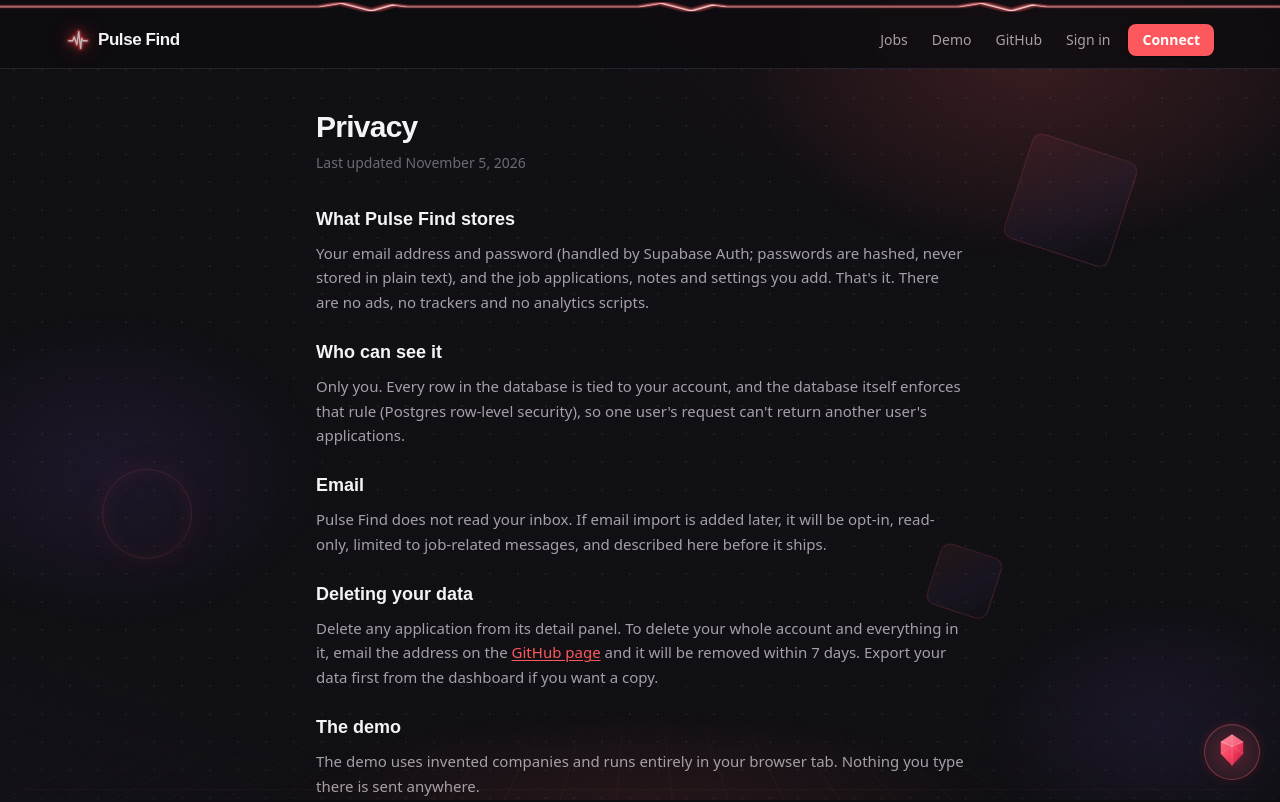
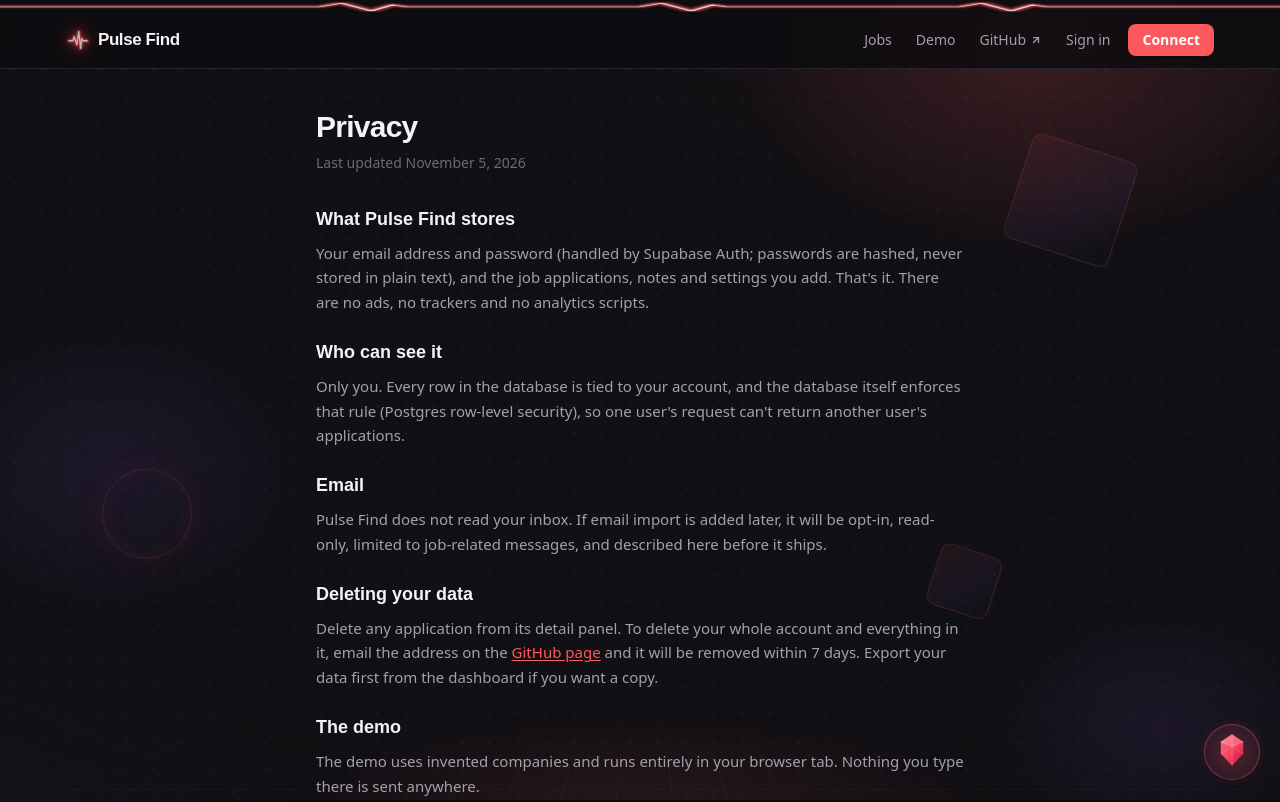
Before and after one commit to kumailrizvi890/Pulse-Find, a Next.js app: page /privacy in a window 1280 px wide. Shown: the top 802 px of the page. Built offline with nearby package versions, Linux system fonts and the light colour scheme; no server answers; a web font is replaced by a local one.

Commit message:
Show an arrow on the GitHub link
Updated GitHub link to include an external icon and adjusted class names for styling.

```diff
--- a/src/components/TopBar.tsx
+++ b/src/components/TopBar.tsx
@@ -1,5 +1,6 @@
 import Link from "next/link";
 import type { ReactNode } from "react";
+import { IconExternalLink } from "./icons";
 import { Logo } from "./Logo";
 import { PulseTrace } from "./PulseTrace";
 
@@ -29,8 +30,8 @@ export const navButton =
 
 export function GitHubLink() {
   return (
-    <Link href="https://github.com/kumailrizvi890/Pulse-Find" className={navLink} target="_blank" rel="noopener">
-      GitHub
+    <Link href="https://github.com/kumailrizvi890/Pulse-Find" className={`${navLink} inline-flex items-center gap-1`} target="_blank" rel="noopener">
+      GitHub <IconExternalLink className="h-3 w-3 shrink-0" />
     </Link>
   );
 }
```
